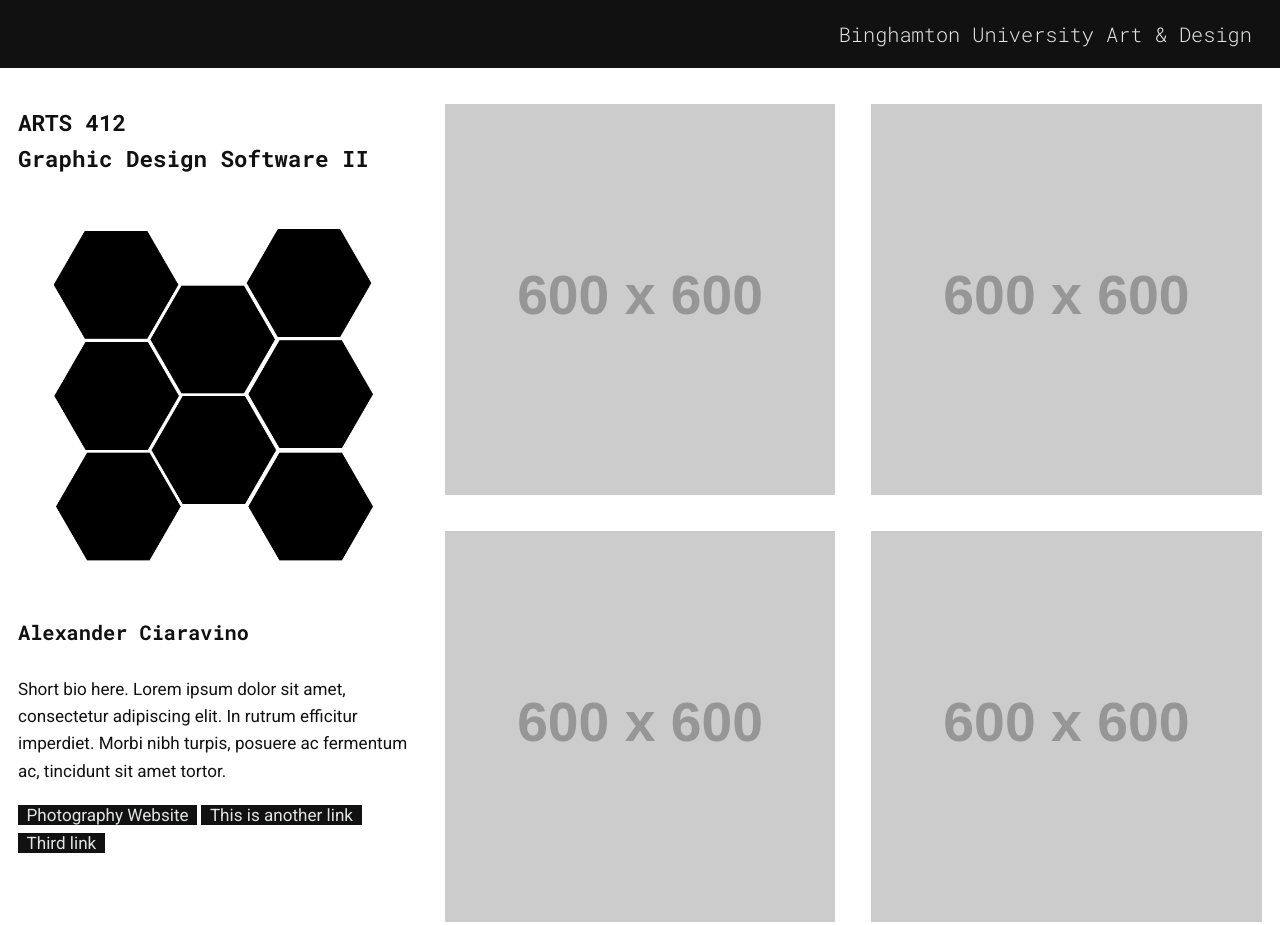
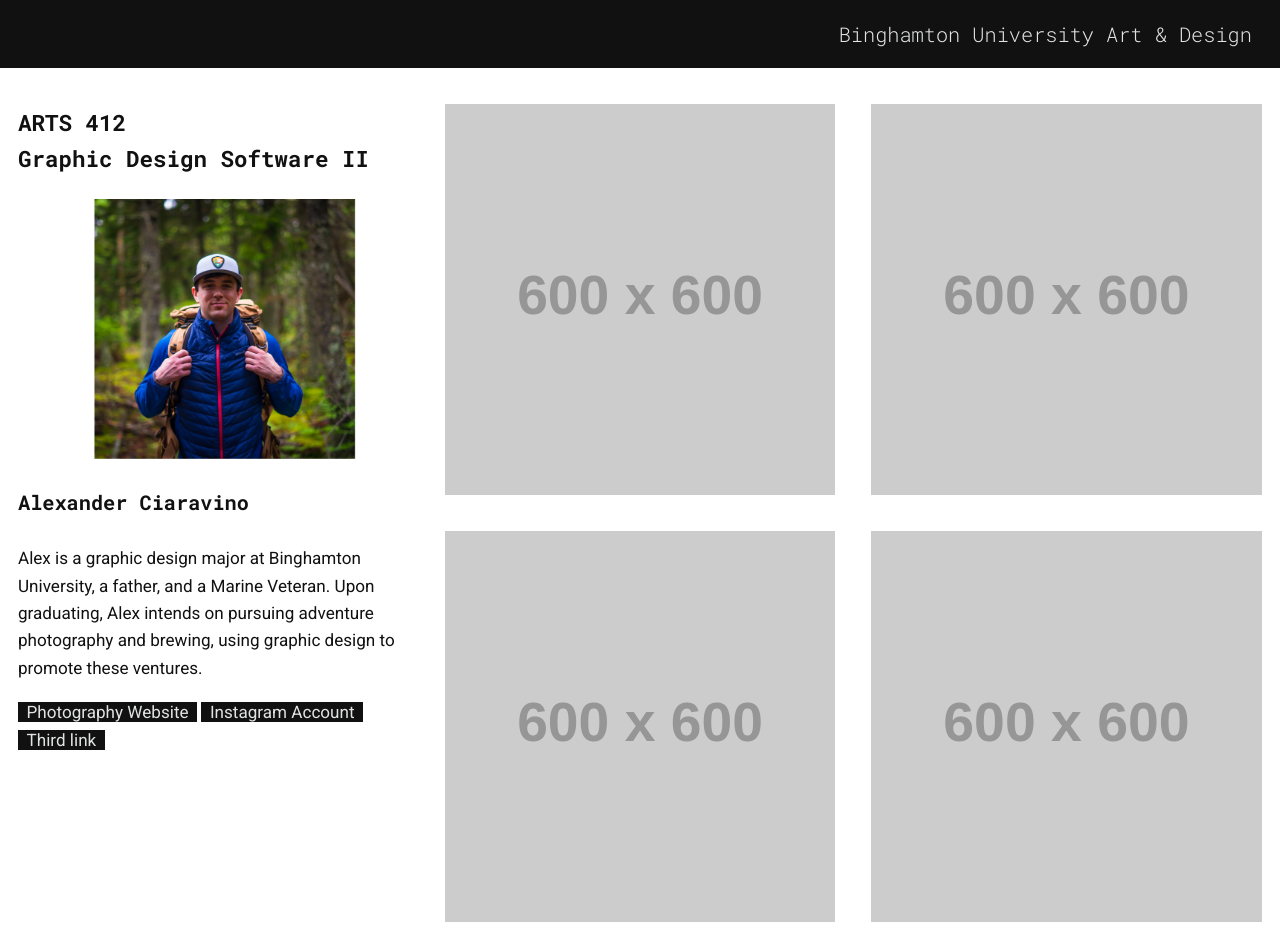
Before and after one commit to Binghamton-University-Design/class-web-journal-aciarav1, a plain HTML site: page index.html in a window 1280 px wide. Shown: the top 925 px of the page. Drawn offline with nearby package versions, Linux system fonts and the light colour scheme; placeholder pictures from the web are drawn by us.

Commit message:
photos
pics

```diff
--- a/index.html
+++ b/index.html
@@ -28,13 +28,13 @@
 							<h3>ARTS 412<br />
 							Graphic Design Software II</h3>
 							<div class="half">
-								<img class="r-image" src="images/Hexagons.png" title="Hexagons" />
+								<img class="r-image" src="images/Website_photo.png" title="Website_photo" />
 							</div>
 							<div class="half">
 								<h4>Alexander Ciaravino</h4>
-								<p>Short bio here. Lorem ipsum dolor sit amet, consectetur adipiscing elit. In rutrum efficitur imperdiet. Morbi nibh turpis, posuere ac fermentum ac, tincidunt sit amet tortor.</p>
+								<p>Alex is a graphic design major at Binghamton University, a father, and a Marine Veteran. Upon graduating, Alex intends on pursuing adventure photography and brewing, using graphic design to promote these ventures.</p>
 								<p>
-									<a href="http://alexanderciaravino.com" target="_blank">Photography Website</a> <a href="http://binghamton.edu" target="_blank">This is another link</a> <a href="http://binghamton.edu" target="_blank">Third link</a>
+									<a href="http://alexanderciaravino.com" target="_blank">Photography Website</a> <a href="http://instagram.com/alexanderexcursion" target="_blank">Instagram Account</a> <a href="http://binghamton.edu" target="_blank">Third link</a>
 								</p>
 							</div>
 						</div>
@@ -107,7 +107,7 @@
 		</div>
 
 		<div id="footer">
-			<p>©2020 Firstname Lastname | Binghamton University</p>
+			<p>©2020 Alexander Ciaravino | Binghamton University</p>
 		</div>
 
 	</body>
```
Also changed, not shown: images/Movie_Typography-01.jpg (added), images/Movie_Typography-08.jpg (added), images/Website_Photo.png (added), 1 other file.
